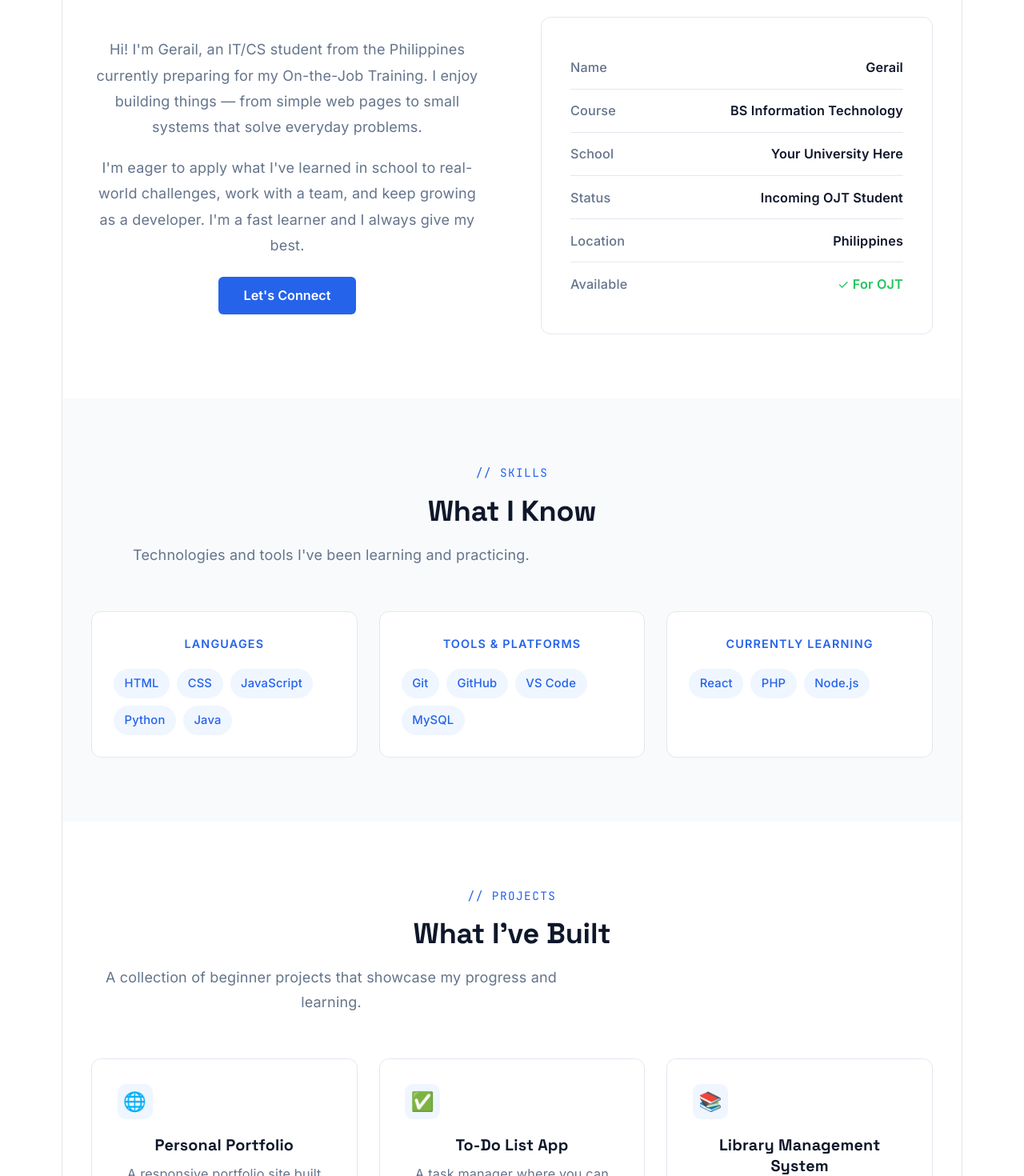
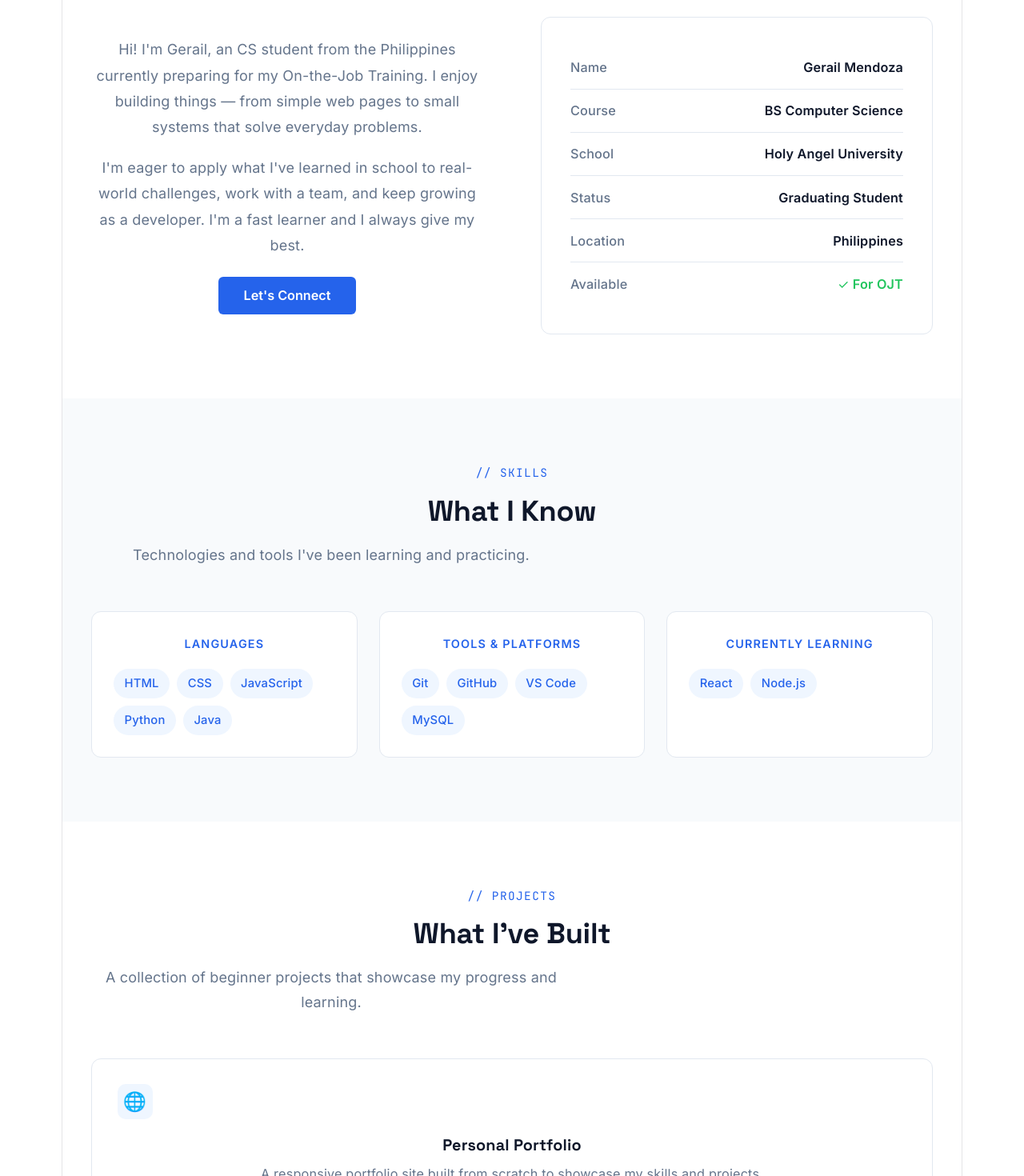
Before and after one commit to Rex-The-Programmer/Portfolio, a React (Vite) app: page / in a window 1280 px wide. Shown: the part 1100-2570 px from the top of the page at 80% size. Built offline with nearby package versions, Linux system fonts and the light colour scheme.

Commit message:
Edited some information

```diff
--- a/src/Type1.jsx
+++ b/src/Type1.jsx
@@ -1,26 +1,24 @@
 import { useState, useEffect } from "react";
 
-// ─── DATA — ✏️ Edit these to customize your portfolio ─────────────
-
-const NAME = "Gerail";
+const NAME = "Gerail Mendoza";
 
 const TAGLINES = [
-  "IT / CS Student",
-  "Incoming OJT Student",
-  "Web Dev in Progress",
+  "CS Student",
+  "Graduating Student",
+  "Software Engineer in Progress",
   "Problem Solver",
 ];
 
 const ABOUT_PARAGRAPHS = [
-  "Hi! I'm Gerail, an IT/CS student from the Philippines currently preparing for my On-the-Job Training. I enjoy building things — from simple web pages to small systems that solve everyday problems.",
+  "Hi! I'm Gerail, an CS student from the Philippines currently preparing for my On-the-Job Training. I enjoy building things — from simple web pages to small systems that solve everyday problems.",
   "I'm eager to apply what I've learned in school to real-world challenges, work with a team, and keep growing as a developer. I'm a fast learner and I always give my best.",
 ];
 
 const INFO_CARD = [
-  { label: "Name",      value: "Gerail" },
-  { label: "Course",    value: "BS Information Technology" },
-  { label: "School",    value: "Your University Here" },
-  { label: "Status",    value: "Incoming OJT Student" },
+  { label: "Name",      value: "Gerail Mendoza" },
+  { label: "Course",    value: "BS Computer Science" },
+  { label: "School",    value: "Holy Angel University" },
+  { label: "Status",    value: "Graduating Student" },
   { label: "Location",  value: "Philippines" },
   { label: "Available", value: "✓ For OJT", green: true },
 ];
@@ -28,7 +26,7 @@ const INFO_CARD = [
 const SKILLS = [
   { category: "Languages",          tags: ["HTML", "CSS", "JavaScript", "Python", "Java"] },
   { category: "Tools & Platforms",  tags: ["Git", "GitHub", "VS Code", "MySQL"] },
-  { category: "Currently Learning", tags: ["React", "PHP", "Node.js"] },
+  { category: "Currently Learning", tags: ["React", "Node.js"] },
 ];
 
 const PROJECTS = [
@@ -40,33 +38,15 @@ const PROJECTS = [
     github: "#",
     demo: "#",
   },
-  {
-    icon: "✅",
-    title: "To-Do List App",
-    desc: "A task manager where you can add, check off, and delete tasks. Data saved in localStorage.",
-    tech: ["HTML", "CSS", "JavaScript"],
-    github: "#",
-    demo: "#",
-  },
-  {
-    icon: "📚",
-    title: "Library Management System",
-    desc: "A CRUD app for managing book records — add, view, update, and delete books from a database.",
-    tech: ["PHP", "MySQL", "HTML/CSS"],
-    github: "#",
-    demo: null,
-  },
 ];
 
 const SOCIALS = [
-  { label: "⌥  GitHub",   href: "https://github.com/yourusername" },
-  { label: "↗  LinkedIn", href: "https://linkedin.com/in/yourprofile" },
-  { label: "↗  Facebook", href: "https://facebook.com/yourprofile" },
+  { label: "⌥  GitHub",   href: "https://github.com/Rex-The-Programmer" },
+  { label: "↗  LinkedIn", href: "https://linkedin.com/in/gerailmendoza" },
+  { label: "↗  Facebook", href: "https://facebook.com/gerailmendoza" },
 ];
 
-const EMAIL = "your.email@gmail.com";
-
-// ─── DESIGN TOKENS ────────────────────────────────────────────────
+const EMAIL = "gerailmendoza17@gmail.com";
 
 const T = {
   accent:      "#2563EB",
@@ -107,12 +87,8 @@ const shared = {
   },
 };
 
-// ─── SCROLL HELPER ────────────────────────────────────────────────
-
 const goto = (id) =>
   document.getElementById(id)?.scrollIntoView({ behavior: "smooth" });
-
-// ─── NAV BAR ──────────────────────────────────────────────────────
 
 function NavBar() {
   const [hov, setHov] = useState(null);
@@ -158,8 +134,6 @@ function NavBar() {
     </nav>
   );
 }
-
-// ─── HERO ─────────────────────────────────────────────────────────
 
 function Hero() {
   const [phase, setPhase] = useState({ idx: 0, char: 0, deleting: false });
@@ -252,8 +226,6 @@ function Hero() {
   );
 }
 
-// ─── ABOUT ────────────────────────────────────────────────────────
-
 function About() {
   return (
     <section id="about" style={{ padding: "80px 2rem", background: T.white }}>
@@ -300,8 +272,6 @@ function About() {
   );
 }
 
-// ─── SKILLS ───────────────────────────────────────────────────────
-
 function Skills() {
   return (
     <section id="skills" style={{ padding: "80px 2rem", background: T.bgAlt }}>
@@ -344,8 +314,6 @@ function Skills() {
     </section>
   );
 }
-
-// ─── PROJECTS ─────────────────────────────────────────────────────
 
 function Projects() {
   const [hov, setHov] = useState(null);
@@ -433,8 +401,6 @@ function Projects() {
   );
 }
 
-// ─── CONTACT ──────────────────────────────────────────────────────
-
 function Contact() {
   return (
     <section id="contact" style={{ padding: "80px 2rem", background: T.dark }}>
@@ -469,8 +435,6 @@ function Contact() {
   );
 }
 
-// ─── FOOTER ───────────────────────────────────────────────────────
-
 function Footer() {
   return (
     <footer style={{
@@ -483,8 +447,6 @@ function Footer() {
     </footer>
   );
 }
-
-// ─── REUSABLE BUTTONS ─────────────────────────────────────────────
 
 function PrimaryBtn({ children, onClick }) {
   const [hov, setHov] = useState(false);
```
